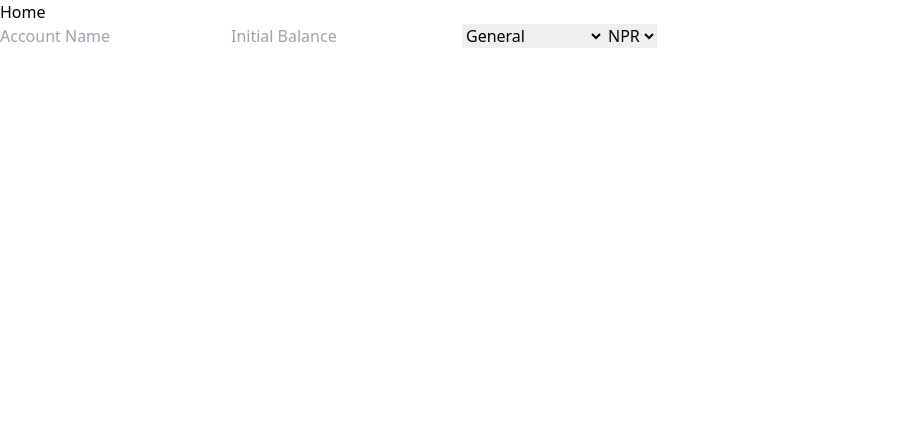
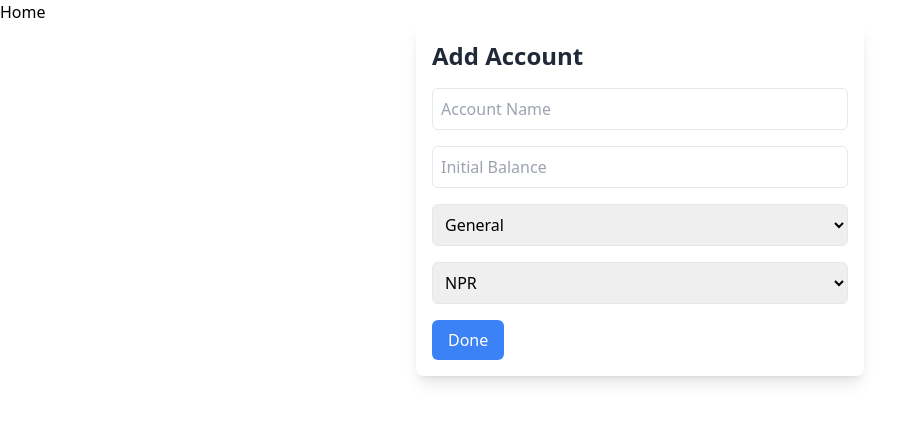
Before and after one commit to praniil/financetracker, a React (Create React App) app: page /addAccount in a window 1280 px wide. Shown: the top 422 px of the page, without its empty margins (0-924 px from the left). Built offline with nearby package versions, Linux system fonts and the light colour scheme.

Commit message:
feat: basic add account completed

```diff
--- a/src/Frontend/Components/AccountBalance/AddAccount.tsx
+++ b/src/Frontend/Components/AccountBalance/AddAccount.tsx
@@ -1,4 +1,4 @@
-import React from "react";
+import React, { ReactHTML, ReactHTMLElement, useState } from "react";
 
 const optionArray: string[] = [
   "General",
@@ -7,33 +7,98 @@ const optionArray: string[] = [
   "Saving account",
   "Loan",
 ];
-const currencytype : string[] = [
-    "NPR",
-    "USD",
-    "CAD",
-    "INR"
-]
+const currencytype: string[] = ["NPR", "USD", "CAD", "INR"];
+interface iAddAccout {
+  accname: string;
+  initialbalance: string;
+  accounttype: string;
+  currencytype: string;
+}
 const AddAccount = () => {
+  const [userDetails, setUserDetails] = useState<iAddAccout>({
+    accname: "",
+    initialbalance: "",
+    accounttype: "",
+    currencytype: "",
+  });
+  const [done, setDone] = useState<boolean>(false);
+  function handleDone(event: React.FormEvent) {
+    event.preventDefault();
+    setDone(true);
+    console.log("accname", userDetails.accname);
+    console.log("initialbalance", userDetails.initialbalance);
+    console.log("acctype", userDetails.accounttype);
+    console.log("currtype", userDetails.currencytype);
+  }
+  function handleChange(event: any) {
+    const { name, value } = event.target;
+    console.log(value);
+    setUserDetails({
+      ...userDetails,
+      [name]: value,
+    });
+    console.log(userDetails);
+  }
   return (
+    <div className="max-w-md mx-auto p-4 bg-white rounded-lg shadow-lg">
+      <h1 className="text-2xl font-bold text-gray-800 mb-4">Add Account</h1>
+      <form className="space-y-4">
         <div>
           <input
             type="text"
             name="accname"
             id="accname"
             placeholder="Account Name"
+            className="w-full p-2 border rounded-md"
+            value={userDetails.accname}
+            onChange={handleChange}
           />
-      <input type="text" name="initialbalance" placeholder="Initial Balance" />
-      <select name="accounttype" id="accounttype">
+        </div>
+        <div>
+          <input
+            type="text"
+            name="initialbalance"
+            placeholder="Initial Balance"
+            className="w-full p-2 border rounded-md"
+            value={userDetails.initialbalance}
+            onChange={handleChange}
+          />
+        </div>
+        <div>
+          <select
+            name="accounttype"
+            id="accounttype"
+            className="w-full p-2 border rounded-md"
+            value={userDetails.accname}
+            onChange={handleChange}
+          >
             {optionArray.map((items, index) => (
               <option key={index}>{items}</option>
             ))}
           </select>
-      <select name="currencytype" id="currencytype">
+        </div>
+        <div>
+          <select
+            name="currencytype"
+            id="currencytype"
+            className="w-full p-2 border rounded-md"
+            value={userDetails.currencytype}
+            onChange={handleChange}
+          >
             {currencytype.map((currency, index) => (
               <option key={index}>{currency}</option>
             ))}
           </select>
-
+        </div>
+        <div>
+          <button
+            className="bg-blue-500 text-white py-2 px-4 rounded-md"
+            onClick={handleDone}
+          >
+            Done
+          </button>
+        </div>
+      </form>
     </div>
   );
 };
```
Lines whose indentation alone changed are shown as unchanged.
